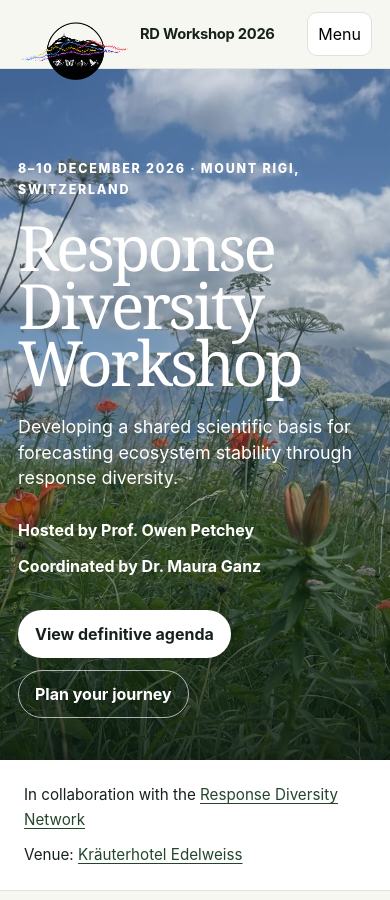
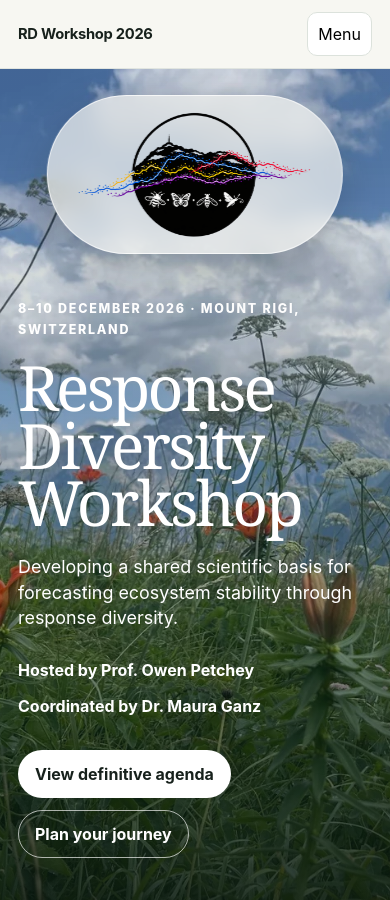
Before and after one commit to ResponseDiversityNetwork/RD-Workshop-2026, a plain HTML site: page index.html in a window 390 px wide. Shown: the top 900 px of the page. Drawn offline with Linux system fonts and the light colour scheme.

Commit message:
still fixing graphics

```diff
--- a/assets/css/style.css
+++ b/assets/css/style.css
@@ -61,27 +61,11 @@ img { max-width: 100%; display: block; }
 .brand {
   display: flex;
   align-items: center;
-  gap: 6px;
   font-weight: 750;
   letter-spacing: -.02em;
   text-decoration: none;
   color: var(--ink);
   white-space: nowrap;
-}
-.brand-logo {
-  width: 100px;
-  height: 56px;
-  object-fit: contain;
-  flex: none;
-  margin: -6px 0 -10px;
-}
-.home-page .brand-logo {
-  width: 158px;
-  height: 88px;
-  margin: -10px 0 -42px;
-  position: relative;
-  top: 12px;
-  z-index: 101;
 }
 .nav-links {
   list-style: none;
@@ -124,11 +108,26 @@ img { max-width: 100%; display: block; }
 }
 .hero-inner {
   position: relative;
+  z-index: 1;
   width: min(var(--max), calc(100% - 48px));
   margin: 0 auto;
   padding: 90px 0 64px;
   color: #fff;
 }
+.hero-logo-halo {
+  position: absolute;
+  z-index: 2;
+  top: 0;
+  right: max(28px, calc((100vw - var(--max)) / 2));
+  width: clamp(280px, 27vw, 340px);
+  padding: 14px 20px;
+  border: 1px solid rgba(255,255,255,.72);
+  border-radius: 999px;
+  background: rgba(247,247,242,.7);
+  box-shadow: 0 18px 46px rgba(8,20,13,.22);
+  backdrop-filter: blur(12px);
+}
+.hero-logo-halo img { display: block; width: 100%; height: auto; }
 .eyebrow {
   text-transform: uppercase;
   letter-spacing: .14em;
@@ -208,13 +207,13 @@ h3 { line-height: 1.25; }
 }
 .page-hero .container { max-width: var(--max); }
 .page-hero p { max-width: 760px; }
-.agenda-hero-heading {
+.title-logo-heading {
   display: flex;
   align-items: center;
   justify-content: space-between;
   gap: 48px;
 }
-.agenda-logo {
+.title-logo {
   width: clamp(260px, 32vw, 420px);
   height: auto;
   flex: none;
@@ -409,15 +408,14 @@ figcaption { color: var(--muted); font-size: .9rem; margin-top: 12px; }
 @media (max-width: 620px) {
   .nav-wrap { padding: 0 18px; }
   .brand { font-size: .92rem; }
-  .brand-logo { width: 82px; height: 46px; }
-  .home-page .brand-logo { width: 116px; height: 66px; margin-bottom: -28px; top: 8px; }
-  .hero { min-height: 590px; }
-  .hero-inner { width: min(100% - 36px, var(--max)); padding-bottom: 42px; }
+  .hero { min-height: 720px; }
+  .hero-logo-halo { top: 26px; left: 50%; right: auto; width: min(76vw, 310px); padding: 16px 22px; transform: translateX(-50%); }
+  .hero-inner { width: min(100% - 36px, var(--max)); padding: 230px 0 42px; }
   .hero h1 { font-size: clamp(3rem, 16vw, 4.8rem); }
   .section { padding: 62px 18px; }
   .page-hero { padding: 72px 18px 46px; }
-  .agenda-hero-heading { align-items: flex-start; flex-direction: column; gap: 26px; }
-  .agenda-logo { width: min(82vw, 340px); }
+  .title-logo-heading { align-items: flex-start; flex-direction: column; gap: 26px; }
+  .title-logo { width: min(82vw, 340px); }
   .people-grid, .grid-3, .photo-grid { grid-template-columns: 1fr; }
   .photo-grid img, .photo-grid img:first-child, .photo-grid img:nth-child(2), .photo-grid img:nth-child(3) { height: 260px; }
   .landing-photo-grid { grid-template-columns: 1fr; }
--- a/index.html
+++ b/index.html
@@ -1,9 +1,9 @@
 <!doctype html>
 <html lang="en"><head><meta charset="utf-8"><meta name="viewport" content="width=device-width,initial-scale=1"><meta name="description" content="Response Diversity Workshop 2026 at Mount Rigi."><title>Home · Response Diversity Workshop 2026</title><link rel="stylesheet" href="assets/css/style.css"></head><body class="home-page">
 <a class="skip-link" href="#main">Skip to content</a>
-<header class="site-header"><nav class="nav-wrap" aria-label="Main navigation"><a class="brand" href="index.html"><img class="brand-logo" src="assets/images/rigi-ws-logo.png" alt="">RD Workshop 2026</a><button class="menu-toggle" type="button" aria-expanded="false" aria-controls="main-nav">Menu</button><ul class="nav-links" id="main-nav"><li><a class="active" href="index.html">Home</a></li><li><a href="agenda.html">Agenda</a></li><li><a href="participants.html">Participants</a></li><li><a href="travel.html">Getting there</a></li><li><a href="venue.html">Venue</a></li><li><a href="rigi.html">Group Activity</a></li><li><a href="administrative.html">Administrative</a></li></ul></nav></header>
+<header class="site-header"><nav class="nav-wrap" aria-label="Main navigation"><a class="brand" href="index.html">RD Workshop 2026</a><button class="menu-toggle" type="button" aria-expanded="false" aria-controls="main-nav">Menu</button><ul class="nav-links" id="main-nav"><li><a class="active" href="index.html">Home</a></li><li><a href="agenda.html">Agenda</a></li><li><a href="participants.html">Participants</a></li><li><a href="travel.html">Getting there</a></li><li><a href="venue.html">Venue</a></li><li><a href="rigi.html">Group Activity</a></li><li><a href="administrative.html">Administrative</a></li></ul></nav></header>
 <main id="main">
-<section class="hero" aria-labelledby="hero-title"><div class="hero-inner"><p class="eyebrow">8–10 December 2026 · Mount Rigi, Switzerland</p><h1 id="hero-title">Response Diversity Workshop</h1><p class="hero-sub">Developing a shared scientific basis for forecasting ecosystem stability through response diversity.</p><div class="hero-meta"><span>Hosted by Prof. Owen Petchey</span><span>Coordinated by Dr. Maura Ganz</span></div><div class="hero-actions"><a class="button light" href="agenda.html">View definitive agenda</a><a class="button ghost" href="travel.html">Plan your journey</a></div></div></section>
+<section class="hero" aria-labelledby="hero-title"><div class="hero-logo-halo"><img src="assets/images/rigi-ws-logo.png" alt=""></div><div class="hero-inner"><p class="eyebrow">8–10 December 2026 · Mount Rigi, Switzerland</p><h1 id="hero-title">Response Diversity Workshop</h1><p class="hero-sub">Developing a shared scientific basis for forecasting ecosystem stability through response diversity.</p><div class="hero-meta"><span>Hosted by Prof. Owen Petchey</span><span>Coordinated by Dr. Maura Ganz</span></div><div class="hero-actions"><a class="button light" href="agenda.html">View definitive agenda</a><a class="button ghost" href="travel.html">Plan your journey</a></div></div></section>
 <div class="host-strip"><div class="container"><span>In collaboration with the <a href="https://responsediversitynetwork.github.io/RDN-website/" target="_blank" rel="noopener">Response Diversity Network</a></span><span>Venue: <a href="https://www.kraeuterhotel.ch/de/" target="_blank" rel="noopener">Kräuterhotel Edelweiss</a></span></div></div>
 <section class="section"><div class="container grid-2"><div><p class="kicker">Why this workshop</p><h2 class="section-title">From biodiversity change to ecosystem stability</h2></div><div class="prose"><p class="lead">Biodiversity projections increasingly describe expected changes in species occurrence, abundance and community composition. These projections are essential, but they do not by themselves show whether ecosystem functions and services will persist under multifarious environmental change. The workshop asks how forecasting can connect biodiversity change to stability-relevant mechanisms and outcomes.</p><p>Response diversity—the variation in environmental responses among species, populations or functional groups that contribute to similar ecosystem functions—is a promising mechanism-oriented predictor. It is not itself a stability metric, and its ability to predict observed stability needs explicit empirical validation.</p><p>The workshop goal is to develop a shared scientific basis for forecasting ecosystem stability through response diversity.</p></div></div></section>
 <section class="section compact"><div class="container"><div class="landing-photo-grid" aria-label="Mount Rigi landscapes above the clouds"><img src="assets/images/rigi-landscape-november.jpg" alt="Wide Mount Rigi landscape with the Rigi Kulm peak, alpine meadows and distant mountains" loading="lazy"><img src="assets/images/rigi-sea-of-clouds.jpg" alt="Forest slopes on Mount Rigi rising above a broad sea of clouds" loading="lazy"><img src="assets/images/rigi-cloudscape.jpg" alt="Mountain panorama from Rigi with dramatic clouds and sunlight above the valley fog" loading="lazy"></div></div></section>
```
Also changed, not shown: administrative.html (+2 -2 lines), agenda.html (+2 -2 lines), participants.html (+1 -1 lines), rigi.html (+1 -1 lines), travel.html (+1 -1 lines), venue.html (+1 -1 lines).
